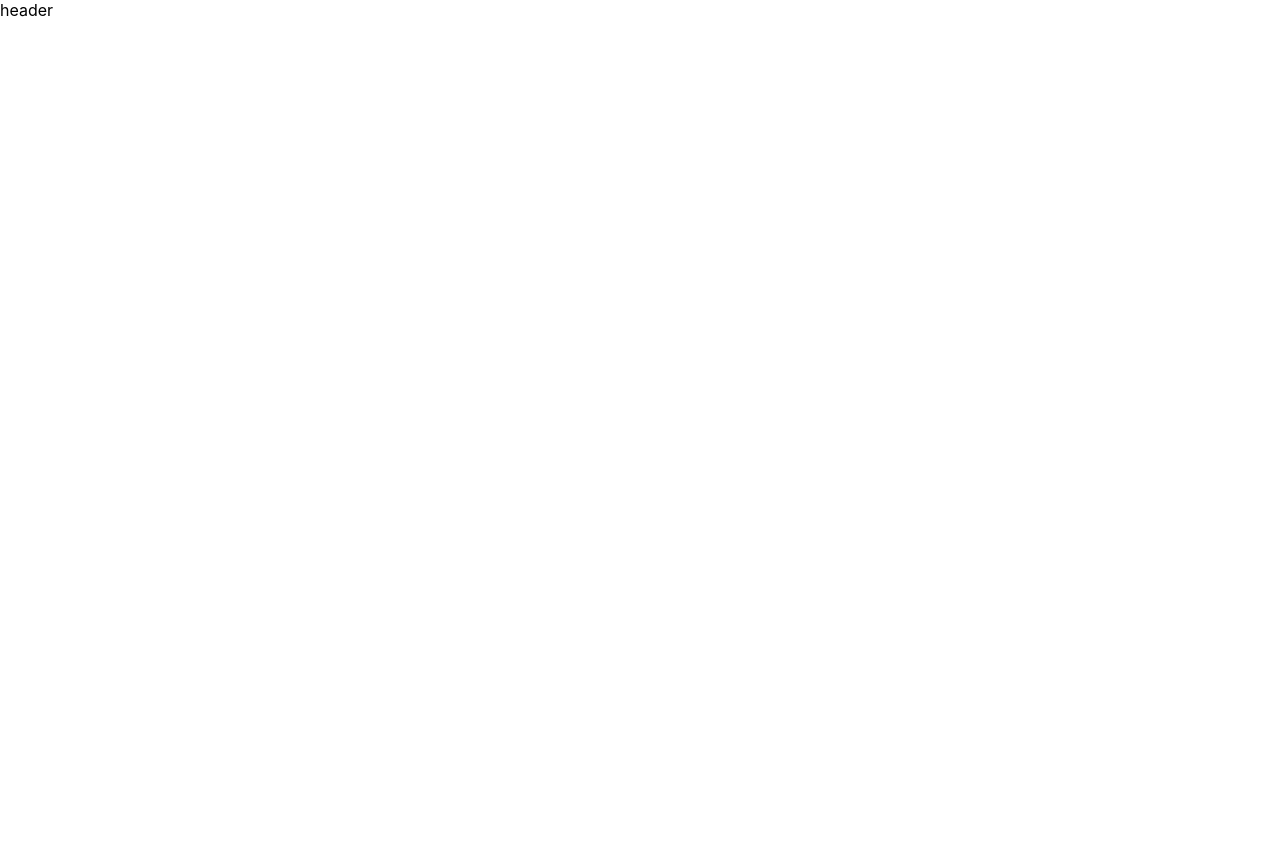
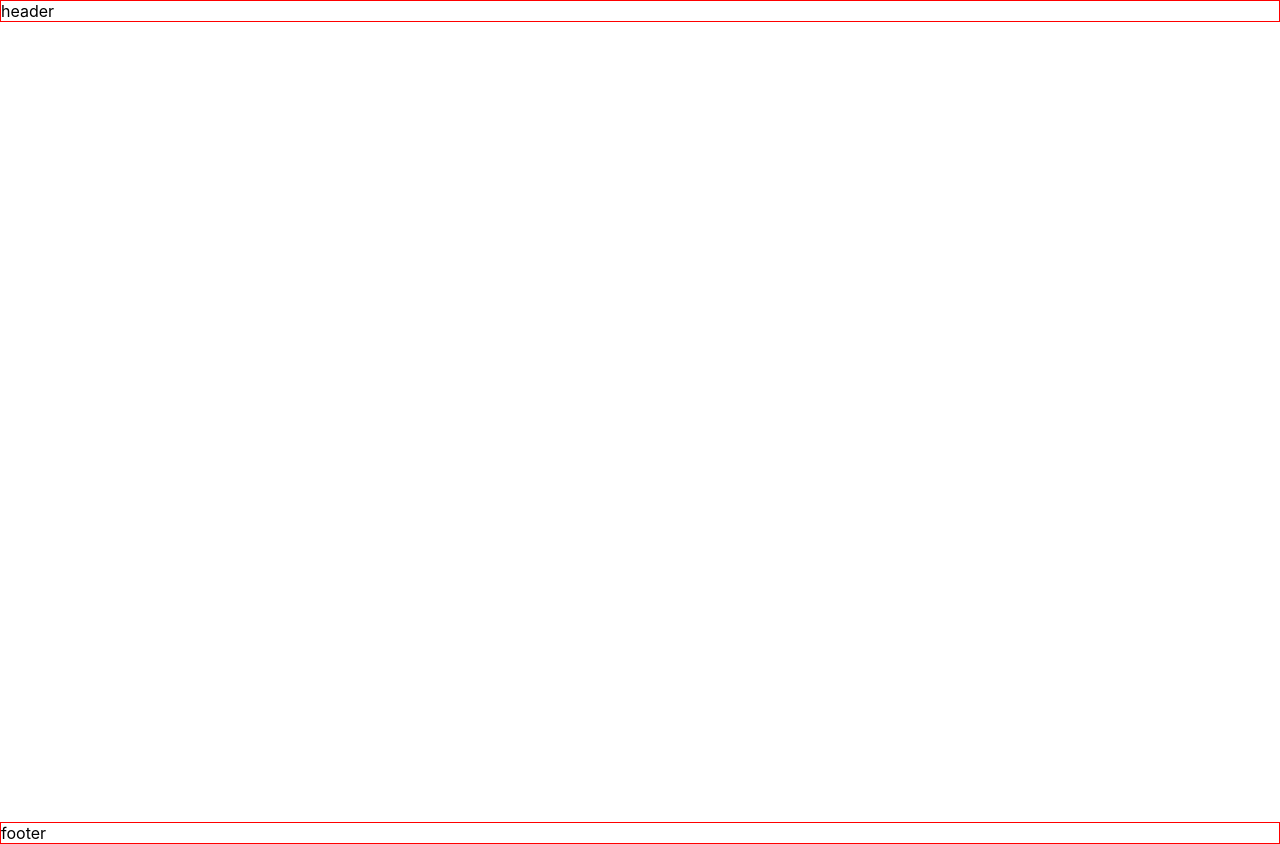
Before and after one commit to SJellen/dine, a Next.js app: page / in a window 1280 px wide. Before the commit the page ends 820 px from the top, so only its background shows below. Built offline with nearby package versions, Linux system fonts and the light colour scheme.

Commit message:
sass setup and layout

```diff
--- /dev/null
+++ b/components/Footer.js
@@ -0,0 +1,9 @@
+import styles from '../styles/Footer.module.scss'
+
+export default function Footer() {
+    return (
+        <footer className={styles.container}>
+            footer
+        </footer>
+    )
+}
--- a/components/Header.js
+++ b/components/Header.js
@@ -1,8 +1,9 @@
 
+import styles from '../styles/Header.module.scss'
 
 export default function Header() {
     return (
-        <header>
+        <header className={styles.container}>
             header
         </header>
     )
--- a/components/Layout.js
+++ b/components/Layout.js
@@ -1,5 +1,6 @@
 import Head from 'next/head'
 import Header from './Header'
+import Footer from './Footer'
 
 
 export default function Layout({children}) {
@@ -16,7 +17,7 @@ export default function Layout({children}) {
             <main >
                 {children}
             </main>
-
+            <Footer />
         </div>
     )
 }
--- a/package.json
+++ b/package.json
@@ -11,7 +11,8 @@
   "dependencies": {
     "next": "12.0.7",
     "react": "17.0.2",
-    "react-dom": "17.0.2"
+    "react-dom": "17.0.2",
+    "sass": "^1.45.2"
   },
   "devDependencies": {
     "eslint": "8.6.0",
--- a/pages/_app.js
+++ b/pages/_app.js
@@ -1,4 +1,4 @@
-import '../styles/globals.css'
+import '../styles/globals.scss'
 import Layout from '../components/Layout'
 
 function MyApp({ Component, pageProps }) {
--- a/pages/index.js
+++ b/pages/index.js
@@ -5,9 +5,6 @@ import styles from '../styles/Home.module.css'
 export default function Home() {
   return (
     <div className={styles.container}>
-
-
-
     </div>
   )
 }
--- /dev/null
+++ b/styles/Footer.module.scss
@@ -0,0 +1,4 @@
+
+.container {
+    border: 1px solid red;
+}
--- /dev/null
+++ b/styles/Header.module.scss
@@ -0,0 +1,4 @@
+
+.container {
+    border: 1px solid red;
+}
```
Also changed, not shown: styles/globals.scss (renamed from styles/globals.css), 1 other file (tests, documents, lock files or other folders).
